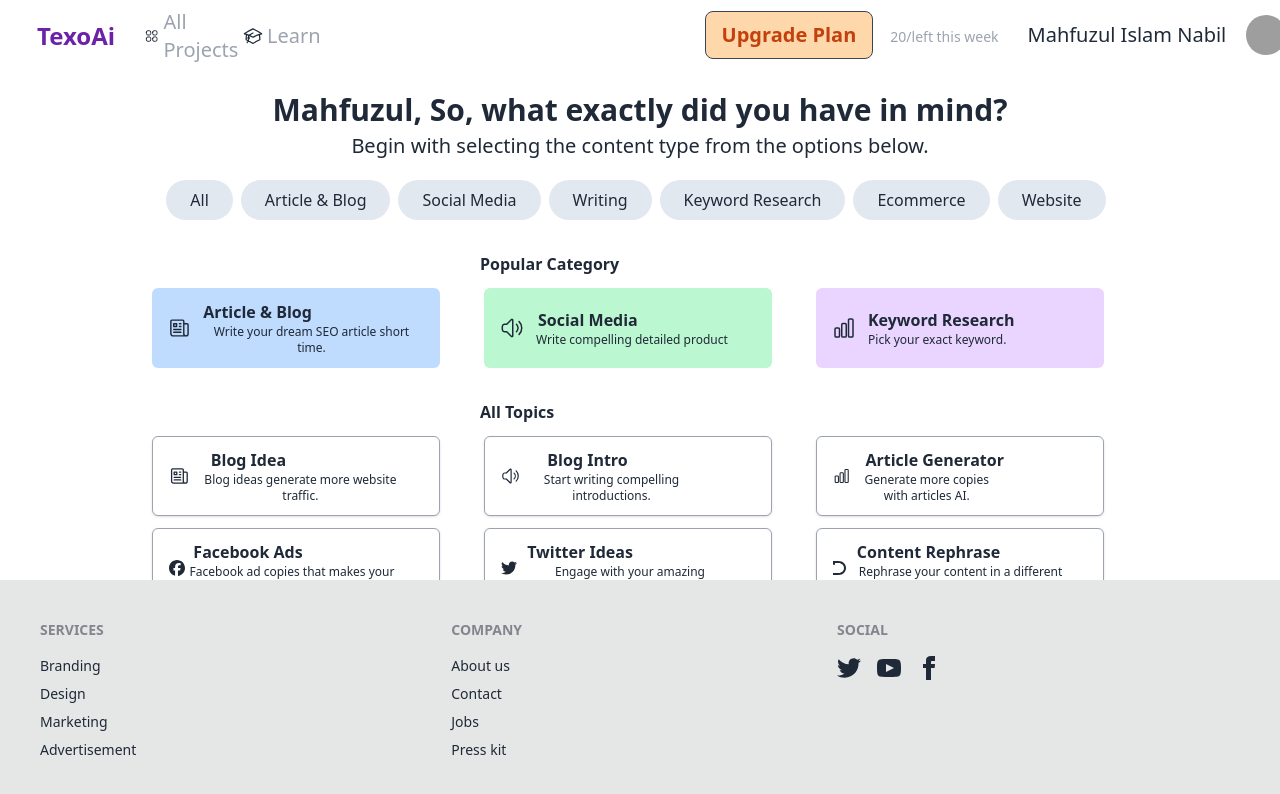
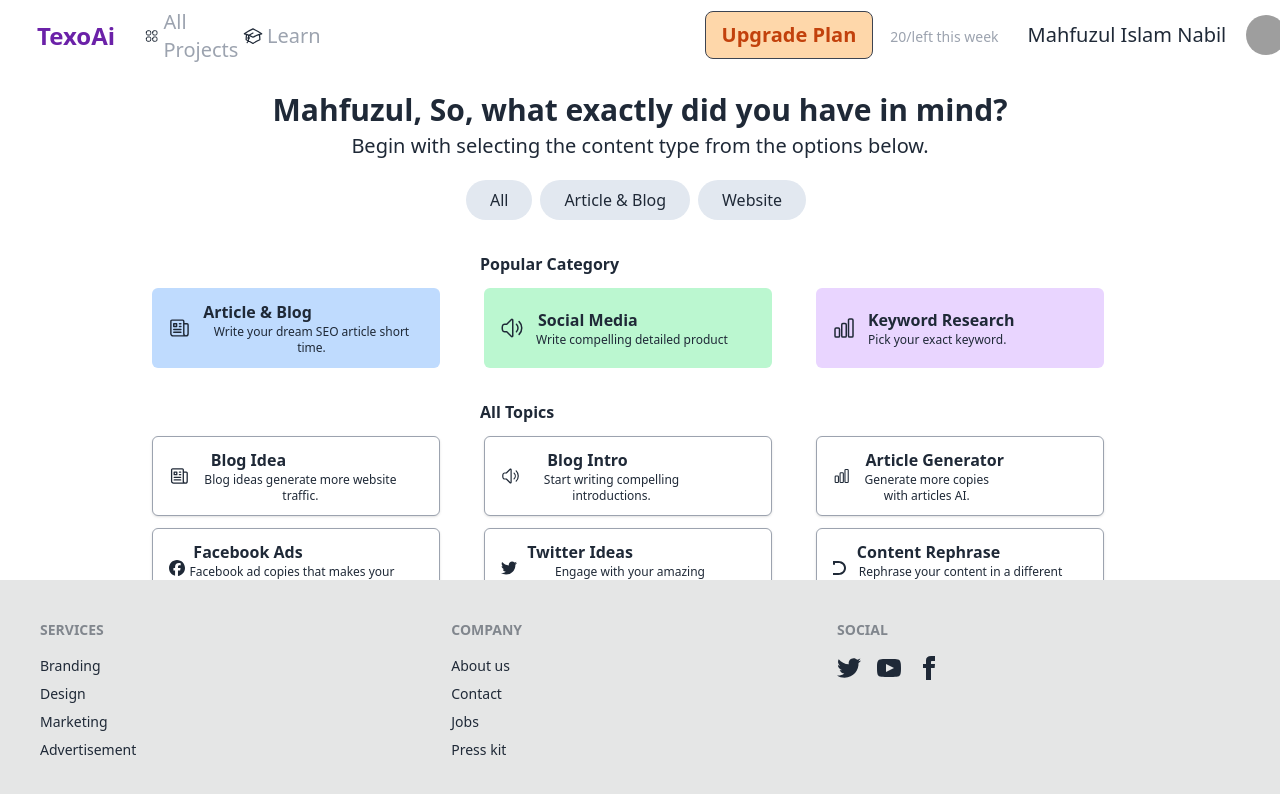
Before and after one commit to darkimpow/ai-writer-app-final, a React (Create React App) app: page /dashboard/home in a window 1280 px wide. Shown: the top 794 px of the page. Built offline with nearby package versions, Linux system fonts and the light colour scheme; grey boxes are pictures that could not be loaded.

Commit message:
removed bugs from dashboard

```diff
--- a/src/pages/DashboardMainSection.js
+++ b/src/pages/DashboardMainSection.js
@@ -15,10 +15,6 @@
             <div className="flex justify-center items-center pt-5 ">
                 <button className="rounded-full bg-slate-200 py-2 px-6 mr-2">All</button>
                 <button className="rounded-full bg-slate-200 py-2 px-6 mr-2">Article & Blog</button>
-                <button className="rounded-full bg-slate-200 py-2 px-6 mr-2">Social Media</button>
-                <button className="rounded-full bg-slate-200 py-2 px-6 mr-2">Writing</button>
-                <button className="rounded-full bg-slate-200 py-2 px-6 mr-2">Keyword Research</button>
-                <button className="rounded-full bg-slate-200 py-2 px-6 mr-2">Ecommerce</button>
                 <button className="rounded-full bg-slate-200 py-2 px-6 mr-2">Website</button>
             </div>
             <div className="ml-48 pl-72 pt-8 pb-3 font-bold">
```
